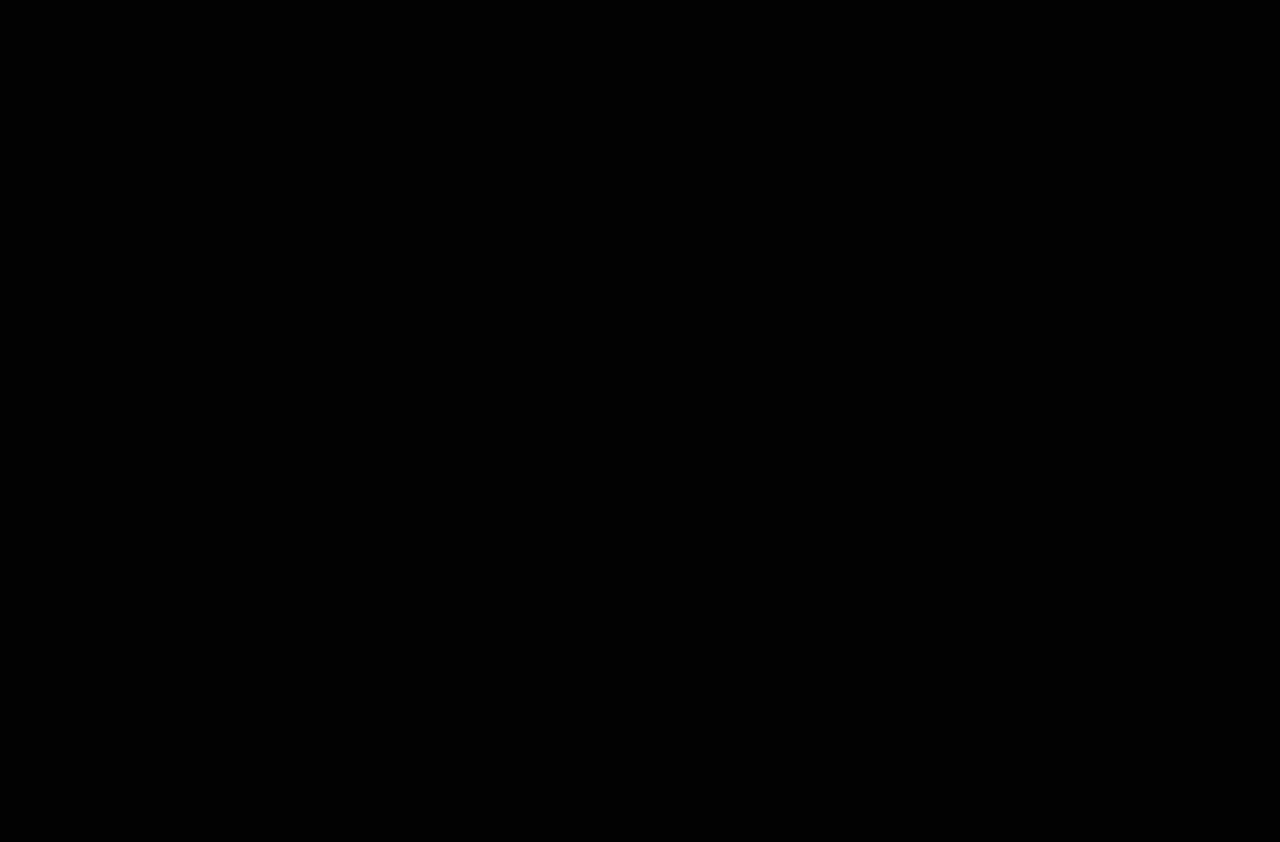
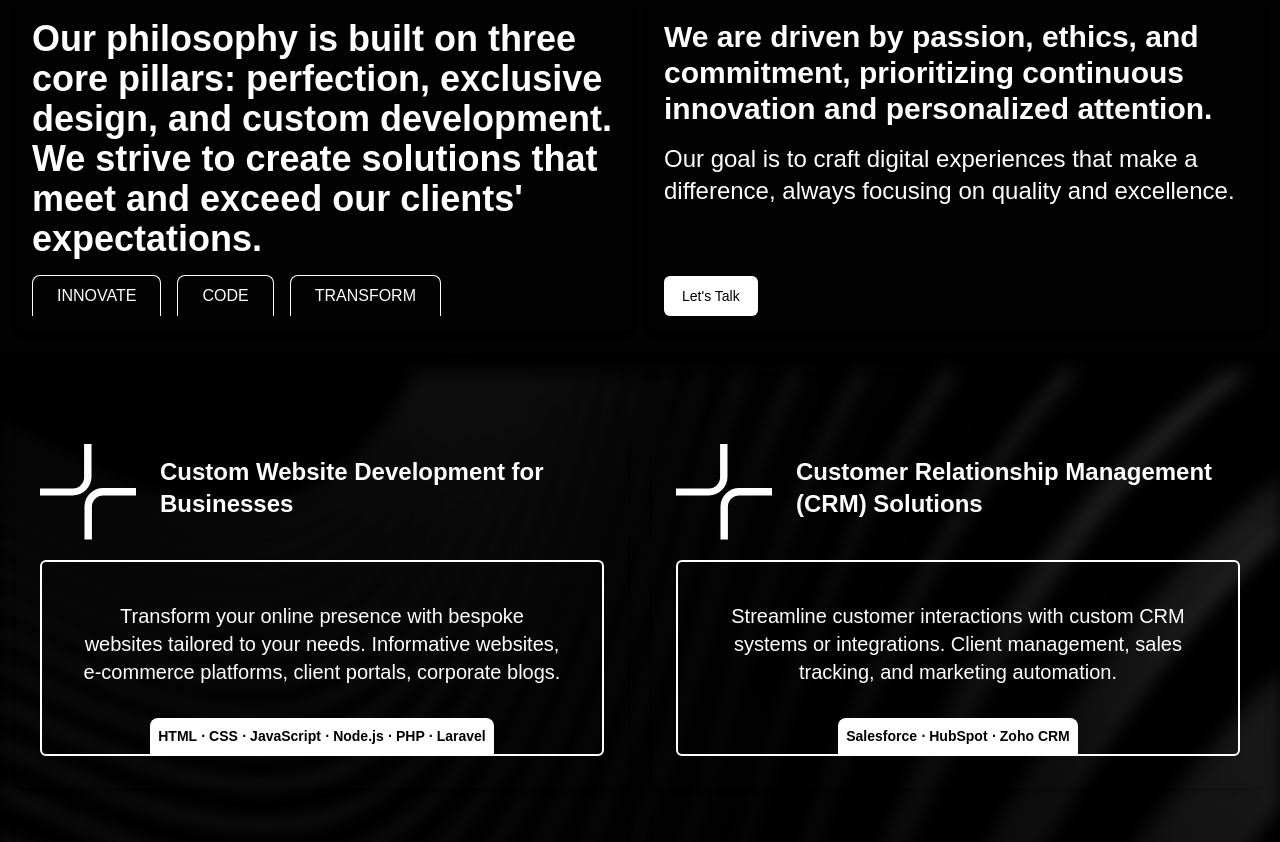
Before and after one commit to Pir4te64/Cruznegra.dev, a React (Vite) app: page / in a window 1280 px wide. Shown: the part 1020-1862 px from the top of the page. Before the commit the page ends 976 px from the top, so only its background shows below. Built offline with nearby package versions, Linux system fonts and the light colour scheme; a web font is replaced by a local one.

Commit message:
cambios en aboutus

```diff
--- a/src/App.jsx
+++ b/src/App.jsx
@@ -1,7 +1,15 @@
 import Navbar from "./components/Header/Navbar";
+import SectionUs from "./components/US/SectionUs";
+import ServicesSection from "./components/US/ServicesSection";
 
 function App() {
-  return <Navbar />;
+  return (
+    <>
+      <Navbar />
+      <SectionUs />
+      <ServicesSection />
+    </>
+  );
 }
 
 export default App;
--- a/src/components/Header/Header.css
+++ b/src/components/Header/Header.css
@@ -1,9 +1,11 @@
 .img-rotate {
-  transition: transform 0.4s ease-in-out; /* Rotación suave con duración de 0.5 segundos */
+  transition: transform 0.4s ease-in-out;
+  /* Rotación suave con duración de 0.5 segundos */
 }
 
 .img-rotate:hover {
-  transform: rotate(180deg); /* Rotación de 180 grados */
+  transform: rotate(180deg);
+  /* Rotación de 180 grados */
 }
 
 .link-hover-effect {
@@ -19,7 +21,17 @@
 }
 
 .link-hover-effect:hover {
-  color: white; /* Color del texto al hacer hover */
-  background-color: transparent; /* Fondo transparente */
-  border-color: white; /* Borde blanco */
+  color: white;
+  /* Color del texto al hacer hover */
+  background-color: transparent;
+  /* Fondo transparente */
+  border-color: white;
+  /* Borde blanco */
 }
+
+.custom-border {
+  -webkit-border-radius: 30px;
+  -moz-border-radius: 30px;
+  border-radius: 30px;
+  border: 2px solid rgba(255, 255, 255, 1);
+}
--- a/src/components/Header/Navbar.jsx
+++ b/src/components/Header/Navbar.jsx
@@ -6,9 +6,9 @@ import Logo from "../../assets/CruzNegra.svg";
 const Navbar = () => {
   const [menuVisible, setMenuVisible] = useState(false);
   return (
-    <div className="text-white border-2 border-white lg:m-8 m-4 rounded-2xl">
+    <div className="text-white rounded-[20px] border-2 border-white m-2 p-2 sm:m-3 sm:p-3 md:m-5 md:p-5">
       {/* Main Container */}
-      <div className="lg:flex lg:items-center lg:justify-between flex-col">
+      <div className="lg:flex lg:items-center lg:justify-between flex-col ">
         <div className="w-full mb-4">
           {/* Contenedor de navbar y texto con botón */}
           <div className="flex items-center w-full ">
--- /dev/null
+++ b/src/components/US/SectionUs.jsx
@@ -0,0 +1,48 @@
+const SectionUs = () => {
+  return (
+    <div className="w-full px-4 py-10" id="about">
+      <div className="max-w-full mx-auto grid grid-cols-1 md:grid-cols-2 gap-4">
+        {/* Primer Div */}
+        <div className="p-4 rounded-lg shadow-md">
+          <p className="text-white font-bold text-3xl md:text-4xl mb-4">
+            Our philosophy is built on three core pillars: perfection, exclusive
+            design, and custom development. We strive to create solutions that
+            meet and exceed our clients' expectations.
+          </p>
+          <div className="flex flex-wrap gap-4">
+            <button className="px-6 py-2 text-white border-t border-l border-r border-white rounded-t-lg bg-transparent">
+              INNOVATE
+            </button>
+            <button className="px-6 py-2 text-white border-t border-l border-r border-white rounded-t-lg bg-transparent">
+              CODE
+            </button>
+            <button className="px-6 py-2 text-white border-t border-l border-r border-white rounded-t-lg bg-transparent">
+              TRANSFORM
+            </button>
+          </div>
+        </div>
+
+        {/* Segundo Div */}
+        <div className="p-4  rounded-lg shadow-md min-h-[300px] flex flex-col justify-between">
+          <div className="space-y-2">
+            <p className="text-white font-bold text-3xl md:text-3xl ">
+              We are driven by passion, ethics, and commitment, prioritizing
+              continuous innovation and personalized attention.
+            </p>
+            <p className="text-white font-normal text-lg sm:text-xl md:text-2xl py-2 ">
+              Our goal is to craft digital experiences that make a difference,
+              always focusing on quality and excellence.
+            </p>
+          </div>
+          <div className="mt-2 flex justify-start">
+            <button className="bg-white text-black_cruznegra px-4 py-2 text-sm rounded-md border-2 border-transparent hover:bg-transparent hover:text-white hover:border-white transition-all">
+              Let's Talk
+            </button>
+          </div>
+        </div>
+      </div>
+    </div>
+  );
+};
+
+export default SectionUs;
--- /dev/null
+++ b/src/components/US/ServicesCard.jsx
@@ -0,0 +1,47 @@
+const ServiceCard = ({ image, title, description, techStack, direccion }) => {
+  return (
+    <div className="px-4 py-4 sm:px-6 sm:py-8 rounded-lg shadow-md flex-1 min-w-[350px]">
+      {/* Contenedor de la imagen y el título */}
+      <div
+        className={`flex items-center gap-6 mb-5 ${
+          direccion === "right" ? "flex-row-reverse sm:flex-row" : "flex-row"
+        }`}
+      >
+        {/* Imagen */}
+        <div className="w-16 h-16 sm:w-20 sm:h-20 lg:w-24 lg:h-24 flex-shrink-0">
+          <img
+            src={image}
+            alt={title}
+            className="w-full h-full object-contain rounded-lg"
+          />
+        </div>
+
+        {/* Título */}
+        <div className="flex-1">
+          <h3
+            className={`text-lg sm:text-xl lg:text-2xl font-bold mb-2 text-white ${
+              direccion === "right" ? "text-right sm:text-left" : "text-left"
+            }`}
+          >
+            {title}
+          </h3>
+        </div>
+      </div>
+
+      {/* Descripción y TechStack */}
+      <div className="px-4 pt-4 sm:pt-6 border-2 border-white w-full rounded-md flex flex-col justify-between items-center">
+        <div className="mt-4 mx-6">
+          <p className="text-white text-center font-medium text-sm sm:text-xl h-[100px]">
+            {description}
+          </p>
+        </div>
+        <div className="mt-4 bg-white rounded-t-lg">
+          <p className="text-black_cruznegra p-2 text-center font-extrabold text-xs sm:text-sm">
+            {techStack}
+          </p>
+        </div>
+      </div>
+    </div>
+  );
+};
+export default ServiceCard;
--- /dev/null
+++ b/src/components/US/ServicesSection.jsx
@@ -0,0 +1,26 @@
+import "./seccion.css";
+import ServiceCard from "./ServicesCard"; // Importa el componente reutilizable
+import { services } from "./services";
+
+const ServicesSection = () => {
+  return (
+    <>
+      <div className=" relative w-full px-4 py-10 custom-background">
+        <div className="mx-auto grid grid-cols-1 sm:grid-cols-2 gap-6">
+          {services.map((service, index) => (
+            <ServiceCard
+              key={index}
+              image={service.image}
+              title={service.title}
+              description={service.description}
+              techStack={service.techStack}
+              direccion={index % 2 === 0 ? "left" : "right"}
+            />
+          ))}
+        </div>
+      </div>
+    </>
+  );
+};
+
+export default ServicesSection;
--- /dev/null
+++ b/src/components/US/seccion.css
@@ -0,0 +1,26 @@
+.custom-background {
+  position: relative;
+  /* Necesario para posicionar el pseudo-elemento */
+  z-index: 1;
+  /* Coloca el contenido por encima del pseudo-elemento */
+}
+
+.custom-background::before {
+  content: "";
+  /* Requerido para los pseudo-elementos */
+  position: absolute;
+  top: 0;
+  left: 0;
+  width: 100%;
+  height: 100%;
+  background-image: url("../../assets/bg.jpg");
+  background-size: cover;
+  background-position: center;
+  background-repeat: no-repeat;
+  filter: blur(8px);
+  /* Aplica el desenfoque */
+  -webkit-filter: blur(8px);
+  /* Compatibilidad con navegadores antiguos */
+  z-index: -1;
+  /* Coloca el pseudo-elemento detrás del contenido */
+}
--- /dev/null
+++ b/src/components/US/services.js
@@ -0,0 +1,72 @@
+import s1 from "../../assets/CruzNegra.svg";
+
+export const services = [
+    {
+        image: s1,
+        title: "Custom Website Development for Businesses",
+        description:
+            "Transform your online presence with bespoke websites tailored to your needs. Informative websites, e-commerce platforms, client portals, corporate blogs.",
+        techStack: "HTML ⋅ CSS ⋅ JavaScript ⋅ Node.js ⋅ PHP ⋅ Laravel",
+        direccion: "left",
+    },
+    {
+        image: s1,
+        title: "Customer Relationship Management (CRM) Solutions",
+        description:
+            "Streamline customer interactions with custom CRM systems or integrations. Client management, sales tracking, and marketing automation.",
+        techStack: "Salesforce ⋅ HubSpot ⋅ Zoho CRM",
+        direccion: "right",
+    },
+    {
+        image: s1,
+        title: "Enterprise Resource Planning (ERP) Systems",
+        description:
+            "Enhance your business operations with ERP solutions tailored to your workflow. Accounting, inventory management, procurement, sales, and HR.",
+        techStack: "Deploy SAP ⋅ Odoo ⋅ Oracle ERP ⋅ Custom modules",
+        direccion: "left",
+
+    },
+    {
+        image: s1,
+        title: "Mobile App Development",
+        description:
+            "Bring your ideas to life with high-performing mobile apps for all platforms. E-commerce apps, delivery services, and corporate tools.",
+        techStack: "Native apps (Android, iOS) or cross-platform (Flutter, React Native).",
+        direccion: "right",
+
+    },
+    {
+        image: s1,
+        title: "E-Learning and Educational Management Systems",
+        description:
+            "Create engaging platforms for education and learning management. Course management, progress tracking, and certifications.",
+        techStack: "LMS platforms like Moodle, Open edX, or custom-built solutions.",
+        direccion: "left",
+    },
+    {
+        image: s1,
+        title: "API Integration and Third-Party Solutions",
+        description:
+            "Expand functionality by seamlessly connecting your system to other platforms.",
+        techStack: "PayPal ⋅ Stripe ⋅ Google Maps ⋅ Social Media ⋅ CRM/ERP",
+        direccion: "right",
+
+    },
+    {
+        image: s1,
+        title: "E-Commerce Solutions",
+        description:
+            "Launch and scale your online store with powerful e-commerce platforms. Inventory management, payment gateways, and mobile optimization.",
+        techStack: "Shopify ⋅ WooCommerce ⋅ Magento ⋅ Fully custom-built solutions",
+        direccion: "left",
+    },
+    {
+        image: s1,
+        title: "SaaS Application Development",
+        description:
+            "Design and deploy cloud-based platforms tailored to your industry. SaaS solutions for healthcare, education, or finance sectors.",
+        techStack: "Scalable, secure, and built for user-centric performance.",
+        direccion: "right",
+
+    },
+];
--- a/src/index.css
+++ b/src/index.css
@@ -2,13 +2,17 @@
 @tailwind components;
 @tailwind utilities;
 
+html {
+  scroll-behavior: smooth;
+}
+
 body {
   background-color: #020202;
   font-family: "Aeonik Pro", sans-serif;
-  scroll-behavior: smooth;
-  overflow-y: auto; /* Activa el desplazamiento vertical si es necesario */
+  overflow-y: auto;
   overflow-x: hidden;
 }
+
 @font-face {
   font-family: "Aeonik Pro";
   src: url("/fonts/AeonikPro-Regular.woff2") format("woff2"),
```
Also changed, not shown: src/assets/bg.jpg (added), src/assets/iconsServices/s1.png (added).
